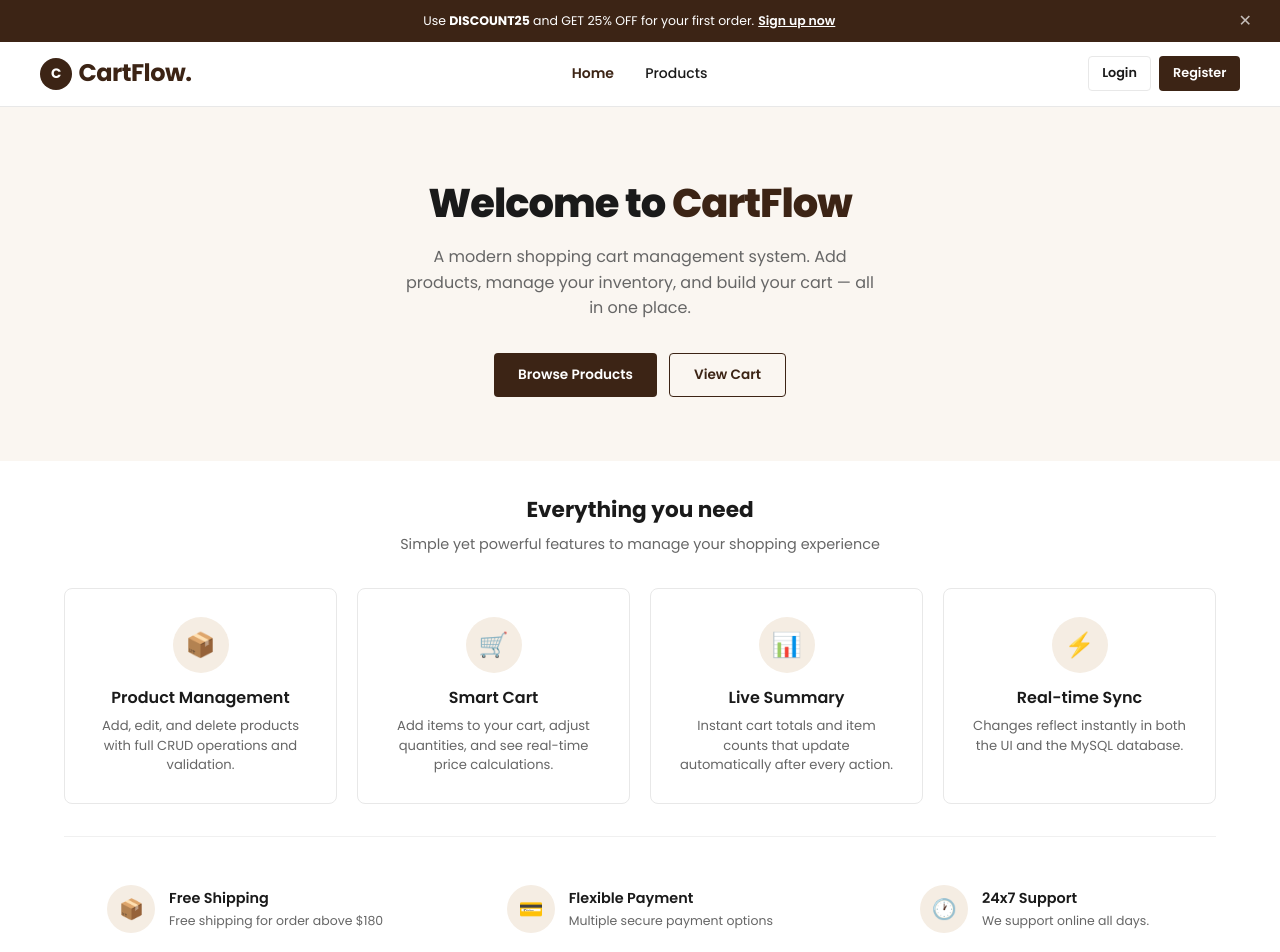
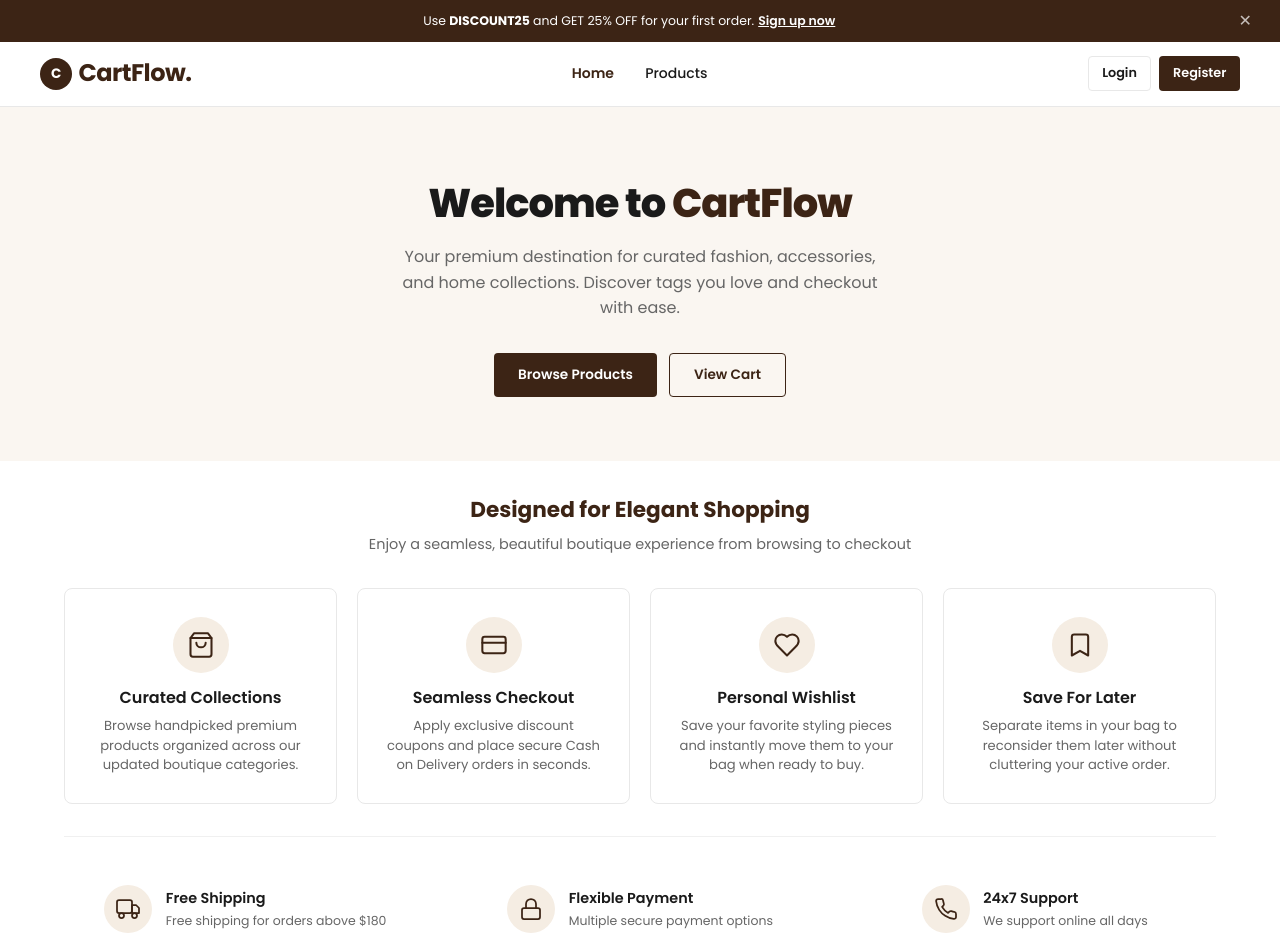
Before and after one commit to isuryaprakashh/CartFlow, a React (Vite) app in the folder frontend/: page / in a window 1280 px wide. Shown: the top 952 px of the page. Built offline with nearby package versions, Linux system fonts and the light colour scheme.

Commit message:
Update Home.jsx UI layout and SVG icons, adjust toast container top position

```diff
--- a/frontend/src/index.css
+++ b/frontend/src/index.css
@@ -972,7 +972,7 @@ a {
 /* ===== Toast / Notifications ===== */
 .toast-container {
   position: fixed;
-  top: 80px;
+  top: 85px;
   right: 1.5rem;
   z-index: 200;
   display: flex;
--- a/frontend/src/pages/Home.jsx
+++ b/frontend/src/pages/Home.jsx
@@ -13,8 +13,8 @@ export default function Home() {
           Welcome to <span className="hero-title-accent">CartFlow</span>
         </h1>
         <p className="hero-subtitle">
-          A modern shopping cart management system. Add products, manage your
-          inventory, and build your cart — all in one place.
+          Your premium destination for curated fashion, accessories, and home collections.
+          Discover tags you love and checkout with ease.
         </p>
         <div className="hero-actions">
           <Link to="/products" className="btn btn-primary" id="hero-browse">
@@ -29,43 +29,62 @@ export default function Home() {
       <div className="page-container" style={{ paddingTop: 0 }}>
         {/* Features */}
         <section id="features-section">
-          <h2 style={{ textAlign: 'center', fontSize: '1.35rem', fontWeight: 700, marginBottom: '0.35rem' }}>
-            Everything you need
+          <h2 style={{ textAlign: 'center', fontSize: '1.35rem', fontWeight: 700, marginBottom: '0.35rem', color: 'var(--brown-dark)' }}>
+            Designed for Elegant Shopping
           </h2>
-          <p style={{ textAlign: 'center', color: 'var(--text-secondary)', fontSize: '0.9rem' }}>
-            Simple yet powerful features to manage your shopping experience
+          <p style={{ textAlign: 'center', color: 'var(--text-secondary)', fontSize: '0.9rem', marginBottom: '2rem' }}>
+            Enjoy a seamless, beautiful boutique experience from browsing to checkout
           </p>
 
           <div className="features-grid">
             <div className="feature-card">
-              <div className="feature-card-icon">📦</div>
-              <h3 className="feature-card-title">Product Management</h3>
+              <div className="feature-card-icon">
+                <svg width="28" height="28" viewBox="0 0 24 24" fill="none" stroke="var(--brown-dark)" strokeWidth="1.75" strokeLinecap="round" strokeLinejoin="round">
+                  <path d="M6 2L3 6v14a2 2 0 0 0 2 2h14a2 2 0 0 0 2-2V6l-3-4z"/>
+                  <line x1="3" y1="6" x2="21" y2="6"/>
+                  <path d="M16 10a4 4 0 0 1-8 0"/>
+                </svg>
+              </div>
+              <h3 className="feature-card-title">Curated Collections</h3>
               <p className="feature-card-desc">
-                Add, edit, and delete products with full CRUD operations and validation.
+                Browse handpicked premium products organized across our updated boutique categories.
               </p>
             </div>
 
             <div className="feature-card">
-              <div className="feature-card-icon">🛒</div>
-              <h3 className="feature-card-title">Smart Cart</h3>
+              <div className="feature-card-icon">
+                <svg width="28" height="28" viewBox="0 0 24 24" fill="none" stroke="var(--brown-dark)" strokeWidth="1.75" strokeLinecap="round" strokeLinejoin="round">
+                  <rect width="20" height="14" x="2" y="5" rx="2"/>
+                  <line x1="2" y1="10" x2="22" y2="10"/>
+                </svg>
+              </div>
+              <h3 className="feature-card-title">Seamless Checkout</h3>
               <p className="feature-card-desc">
-                Add items to your cart, adjust quantities, and see real-time price calculations.
+                Apply exclusive discount coupons and place secure Cash on Delivery orders in seconds.
               </p>
             </div>
 
             <div className="feature-card">
-              <div className="feature-card-icon">📊</div>
-              <h3 className="feature-card-title">Live Summary</h3>
+              <div className="feature-card-icon">
+                <svg width="28" height="28" viewBox="0 0 24 24" fill="none" stroke="var(--brown-dark)" strokeWidth="1.75" strokeLinecap="round" strokeLinejoin="round">
+                  <path d="M19 14c1.49-1.46 3-3.21 3-5.5A5.5 5.5 0 0 0 16.5 3c-1.76 0-3 .5-4.5 2-1.5-1.5-2.74-2-4.5-2A5.5 5.5 0 0 0 2 8.5c0 2.3 1.5 4.05 3 5.5l7 7Z"/>
+                </svg>
+              </div>
+              <h3 className="feature-card-title">Personal Wishlist</h3>
               <p className="feature-card-desc">
-                Instant cart totals and item counts that update automatically after every action.
+                Save your favorite styling pieces and instantly move them to your bag when ready to buy.
               </p>
             </div>
 
             <div className="feature-card">
-              <div className="feature-card-icon">⚡</div>
-              <h3 className="feature-card-title">Real-time Sync</h3>
+              <div className="feature-card-icon">
+                <svg width="28" height="28" viewBox="0 0 24 24" fill="none" stroke="var(--brown-dark)" strokeWidth="1.75" strokeLinecap="round" strokeLinejoin="round">
+                  <path d="m19 21-7-4-7 4V5a2 2 0 0 1 2-2h10a2 2 0 0 1 2 2v16z"/>
+                </svg>
+              </div>
+              <h3 className="feature-card-title">Save For Later</h3>
               <p className="feature-card-desc">
-                Changes reflect instantly in both the UI and the MySQL database.
+                Separate items in your bag to reconsider them later without cluttering your active order.
               </p>
             </div>
           </div>
@@ -74,24 +93,40 @@ export default function Home() {
         {/* Features Bar */}
         <div className="features-bar">
           <div className="feature-item">
-            <div className="feature-icon">📦</div>
+            <div className="feature-icon">
+              <svg width="24" height="24" viewBox="0 0 24 24" fill="none" stroke="var(--brown-dark)" strokeWidth="1.75" strokeLinecap="round" strokeLinejoin="round">
+                <rect x="1" y="3" width="15" height="13" rx="2" ry="2"/>
+                <polygon points="16 8 20 8 23 11 23 16 16 16"/>
+                <circle cx="5.5" cy="18.5" r="2.5"/>
+                <circle cx="18.5" cy="18.5" r="2.5"/>
+              </svg>
+            </div>
             <div className="feature-text">
               <h4>Free Shipping</h4>
-              <p>Free shipping for order above $180</p>
+              <p>Free shipping for orders above $180</p>
             </div>
           </div>
           <div className="feature-item">
-            <div className="feature-icon">💳</div>
+            <div className="feature-icon">
+              <svg width="24" height="24" viewBox="0 0 24 24" fill="none" stroke="var(--brown-dark)" strokeWidth="1.75" strokeLinecap="round" strokeLinejoin="round">
+                <rect x="3" y="11" width="18" height="11" rx="2" ry="2"/>
+                <path d="M7 11V7a5 5 0 0 1 10 0v4"/>
+              </svg>
+            </div>
             <div className="feature-text">
               <h4>Flexible Payment</h4>
               <p>Multiple secure payment options</p>
             </div>
           </div>
           <div className="feature-item">
-            <div className="feature-icon">🕐</div>
+            <div className="feature-icon">
+              <svg width="24" height="24" viewBox="0 0 24 24" fill="none" stroke="var(--brown-dark)" strokeWidth="1.75" strokeLinecap="round" strokeLinejoin="round">
+                <path d="M22 16.92v3a2 2 0 0 1-2.18 2 19.79 19.79 0 0 1-8.63-3.07 19.5 19.5 0 0 1-6-6 19.79 19.79 0 0 1-3.07-8.67A2 2 0 0 1 4.11 2h3a2 2 0 0 1 2 1.72 12.84 12.84 0 0 0 .7 2.81 2 2 0 0 1-.45 2.11L8.09 9.91a16 16 0 0 0 6 6l1.27-1.27a2 2 0 0 1 2.11-.45 12.84 12.84 0 0 0 2.81.7A2 2 0 0 1 22 16.92z"/>
+              </svg>
+            </div>
             <div className="feature-text">
               <h4>24x7 Support</h4>
-              <p>We support online all days.</p>
+              <p>We support online all days</p>
             </div>
           </div>
         </div>
```
